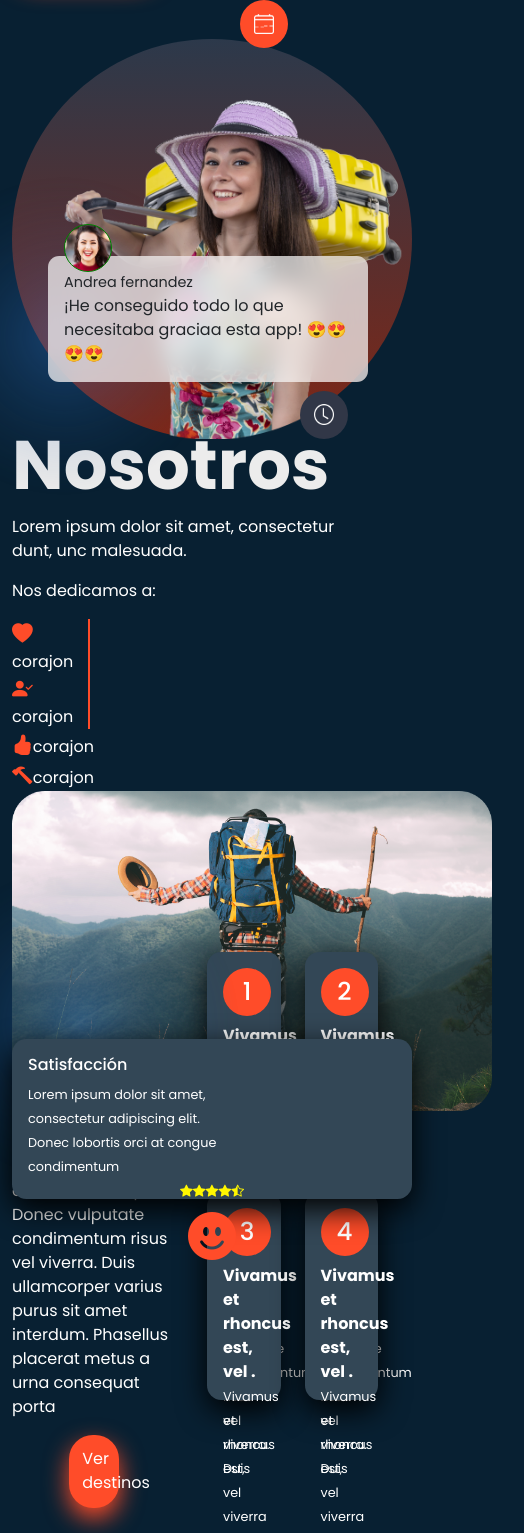
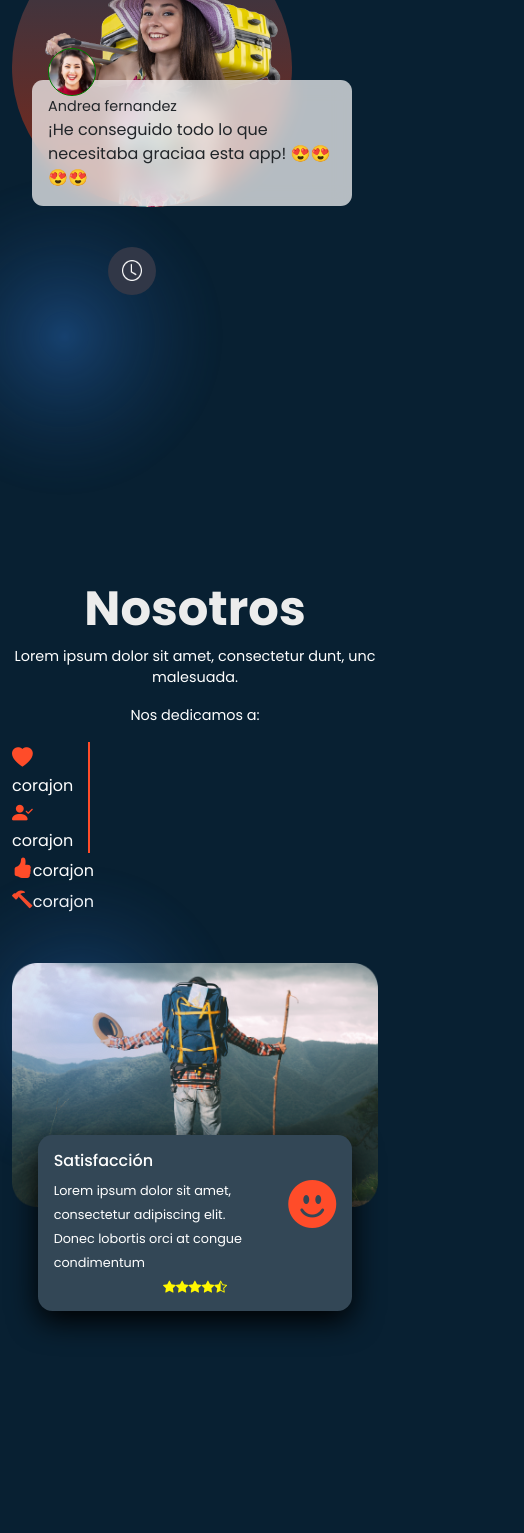
Before and after one commit to Felipev98/travelapp, a Vue app: page / in a window 390 px wide. Shown: the part 432-1965 px from the top of the page, 524 px wide, since content can reach past the window. Built offline with nearby package versions, Linux system fonts and the light colour scheme.

Commit message:
styles: reponsive home and paises view

```diff
--- a/src/App.vue
+++ b/src/App.vue
@@ -14,4 +14,7 @@
 body{
   background-color:#082032;
 }
+html{
+  scroll-behavior: smooth;
+}
 </style>
--- a/src/components/Destinos.vue
+++ b/src/components/Destinos.vue
@@ -3,7 +3,7 @@
       <section class="main2">
           <div class="container">
               <div class="row">
-                  <div class="col-6">
+                  <div class="col-xl-6">
                       <div class="texto-destinos">
                           <h2>{{titulo1}}</h2>
                           <span>Vivamus et rhoncus est, vel viverra ipsum. Donec vulputate condimentum risus vel viverra. Duis ullamcorper varius purus sit amet interdum. Phasellus placerat metus a urna consequat porta</span>
@@ -12,9 +12,9 @@
                       <router-link to="/paises" ><button>{{boton}}</button></router-link>
                       </div>
                   </div>
-                <div class="col-6">
+                <div class="col-xl-6">
                     <div class="row">
-                        <div class="col-6">
+                        <div class="col-xl-6">
                             <div class="tarjeta-destino">
                                 <div class="numero">
                                     <h2>1</h2>
@@ -27,7 +27,7 @@
                                 </div>
                             </div>
                         </div>
-                         <div class="col-6">
+                         <div class="col-xl-6">
                             <div class="tarjeta-destino">
                                 <div class="numero">
                                     <h2>2</h2>
@@ -42,7 +42,7 @@
                         </div>
                     </div>
                      <div class="row">
-                        <div class="col-6">
+                        <div class="col-xl-6">
                             <div class="tarjeta-destino2">
                                 <div class="numero">
                                     <h2>3</h2>
@@ -55,7 +55,7 @@
                                 </div>
                             </div>
                         </div>
-                         <div class="col-6">
+                         <div class="col-xl-6">
                             <div class="tarjeta-destino2">
                                 <div class="numero">
                                     <h2>4</h2>
@@ -147,5 +147,36 @@ data() {
     color: #ffff;
     transition: all 0.3s ease-in-out;
 }
+@media screen and (max-width:700px){
+    .texto-destinos{
+        text-align: center;
+        }
+        .texto-destinos h2{
+            font-size: 3rem;
+            text-align: center;
+        }
+        .tarjeta-destino{
+            text-align: center;
+            margin-bottom: 2rem;
+            margin-top: 2rem;
+        }
+        .numero h2{
+            margin: auto;
+            width: 4rem;
+            height: 4rem;
+        }
+    .tarjeta-destino2{
+        text-align: center;
+    }
+    .boton{
+        width: 100%;
+    }
+    .boton button{
+        width: 51%;
+    }
+    .main2{
+        height: 95rem;
+    }
+}
 
 </style>
--- a/src/components/Footer.vue
+++ b/src/components/Footer.vue
@@ -66,4 +66,16 @@ export default {
 .logo span{
     color:#A8A5A5;
 }
+@media screen and (max-width:700px){
+    .footer{
+        height: 28rem;
+        text-align: center;
+    }
+    .logo{
+        margin-top: 2rem;
+    }
+    .texto-banner{
+        margin-top: 2rem;
+    }
+}
 </style>
--- a/src/components/Hero.vue
+++ b/src/components/Hero.vue
@@ -143,9 +143,13 @@ background: rgba(255, 255, 255, .7);
   color: #ECECEC;
 }
 /* Media Queries */
+
 @media screen and (max-width:700px){
 .elipse-down{
   display: none;
+}
+.hero{
+  height: 100vh;
 }
 .elipse-nosotros-down{
   display: none;
@@ -172,9 +176,77 @@ div.circulo-pequeño{
 }
 .circulo{
   margin-left: 0;
+  width: 350px;
+height: 350px;
 }
 .texto-banner h2{
-  width: 27rem;
+  width: 100%;
+}
+.texto-banner p{
+  width: 100%;
+}
+.imagen-banner{
+      height: 22rem;
+    width: 22rem;
+}
+.mensaje {
+    top: 41rem;
+    left: 2rem;
+}
+.circulo-abajo{
+  left: 6rem;
+  top: 20rem;
+}
+.texto-nosotros{
+  text-align: center;
+  margin-top: 9rem;
+}
+.texto-nosotros h2{
+  font-size: 3rem;
+}
+.imagen-horizonte{
+  padding-top: 3rem;
+}
+  .elipse-top{
+  width: 27rem !important;
+}
+.imagen-banner{
+  margin-top: 2rem;
+}
+.mensaje{
+  top: 32rem;
+}
+div.circulo-pequeño{
+  top: 22rem;
+}
+}
+@media screen and (min-width:320px) and (max-width:360px){
+.texto-banner p{
+  font-size: 00.9rem;
+}
+.texto-banner h2{
+  font-size: 2.1rem;
+}
+#boton-hero{
+  width: 54%;
+}
+.elipse-top{
+    display: none;
+}
+.imagen-banner {
+    height: 17.5rem;
+    width: 17rem;
+}
+.circulo {
+    width: 280px;
+    height: 280px;
+}
+.circulo-abajo {
+    left: 6rem;
+    top: 17rem;
+}
+.mensaje {
+    top: 30rem;
 }
 }
 </style>
--- a/src/components/Navbar.vue
+++ b/src/components/Navbar.vue
@@ -7,9 +7,9 @@
     <b-navbar-brand id="logo" href="#">LOGO</b-navbar-brand>
         <b-collapse id="nav-collapse" class="justify-content-end" is-nav>
         <b-navbar-nav >
-        <b-nav-item href="#InicioSección">Inicio</b-nav-item>
-        <b-nav-item href="#Youtube" >Youtube</b-nav-item>
-        <b-nav-item class="destinos" id="destinos">Destinos</b-nav-item>
+          <router-link to="/" class="destinos" >Inicio</router-link>
+        <b-nav-item href="#Nosotros" >Nosotros</b-nav-item>
+    <router-link to="/paises" class="destinos" >Destinos</router-link>
       </b-navbar-nav>
           </b-collapse>
       </b-container>
@@ -35,8 +35,15 @@ export default {
 .navbar-light .navbar-nav .nav-link{
   color: white;
 }
-#destinos a{
+.destinos{
+  text-decoration: none;
+  padding-top: 0.5rem;
+  color: #ffff;
+}
+.destinos:last-child{
   color: #FF4C29;
   font-weight: 700;
+
 }
+
 </style>
--- a/src/components/Nosotros.vue
+++ b/src/components/Nosotros.vue
@@ -1,6 +1,6 @@
 <template>
   <div>
-      <section class="nosotros">
+      <section class="nosotros" id="Nosotros">
           <div class="elipse-top">
               <img src="../assets/Elipse.png" alt="3">
           </div>
@@ -53,7 +53,8 @@
                   <div class="imagen-horizonte">
                       <img src="../assets/hombre-horizonte.png" alt="horizonte.png">
                   </div>
-                <div class="tarjeta">
+                  <div class="tarjeta-f">
+  <div class="tarjeta">
                     <div class="row">
                         <div class="col-xl-6">
                             <div class="texto-tarjeta">
@@ -75,6 +76,8 @@
                         </div>
                     </div>
                 </div>
+                  </div>
+
               </div>
           </div>
       </div>
@@ -202,4 +205,47 @@ width: 13rem;
 .elipse-destinos-down img{
     width: 20rem;
 }
+@media screen and (max-width:700px){
+    .imagen-horizonte img{
+  width: 100% ;
+}
+.tarjeta-f{
+  width: 100% ;
+}
+.tarjeta{
+  width: 86% ;
+  height: 11rem ;
+}
+.smile-face{
+  text-align: right;
+  position: relative;;
+  top: -8rem ;
+}
+.nosotros{
+  height: 114vh;
+}
+.imagen-banner {
+    height: 17.5rem;
+    width: 17rem;
+}
+.circulo{
+    width: 280px;
+    height: 280px;
+
+}
+.text-image span{
+    font-size: 0.8rem;
+}
+.texto-nosotros p{
+    font-size: 0.9rem;
+}
+}
+@media screen and (min-width:320px) and (max-width:360px){
+.nosotros {
+    height: 142vh;
+}
+.mensaje{
+    width: 15rem;
+}
+}
 </style>
--- a/src/views/Paises.vue
+++ b/src/views/Paises.vue
@@ -1,6 +1,5 @@
 <template>
   <div>
-<Navbar/>
 <Paises/>
 <Footer/>
   </div>
```
Also changed, not shown: src/components/Paises.vue (+47 -18 lines).
